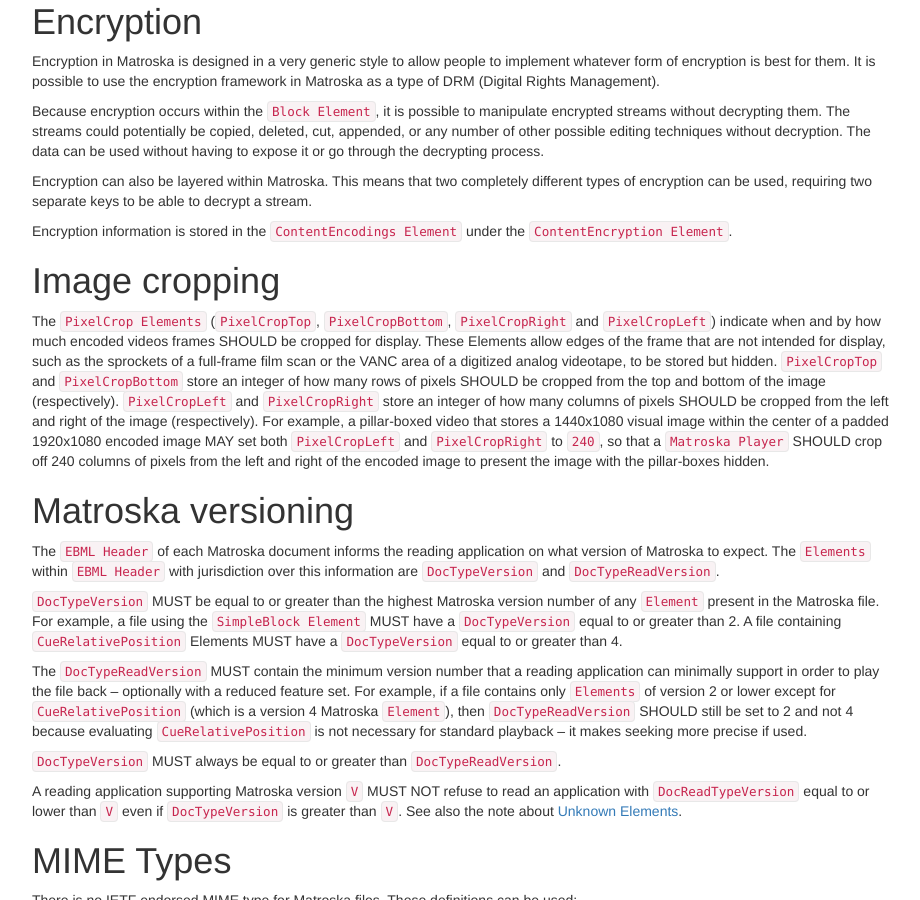
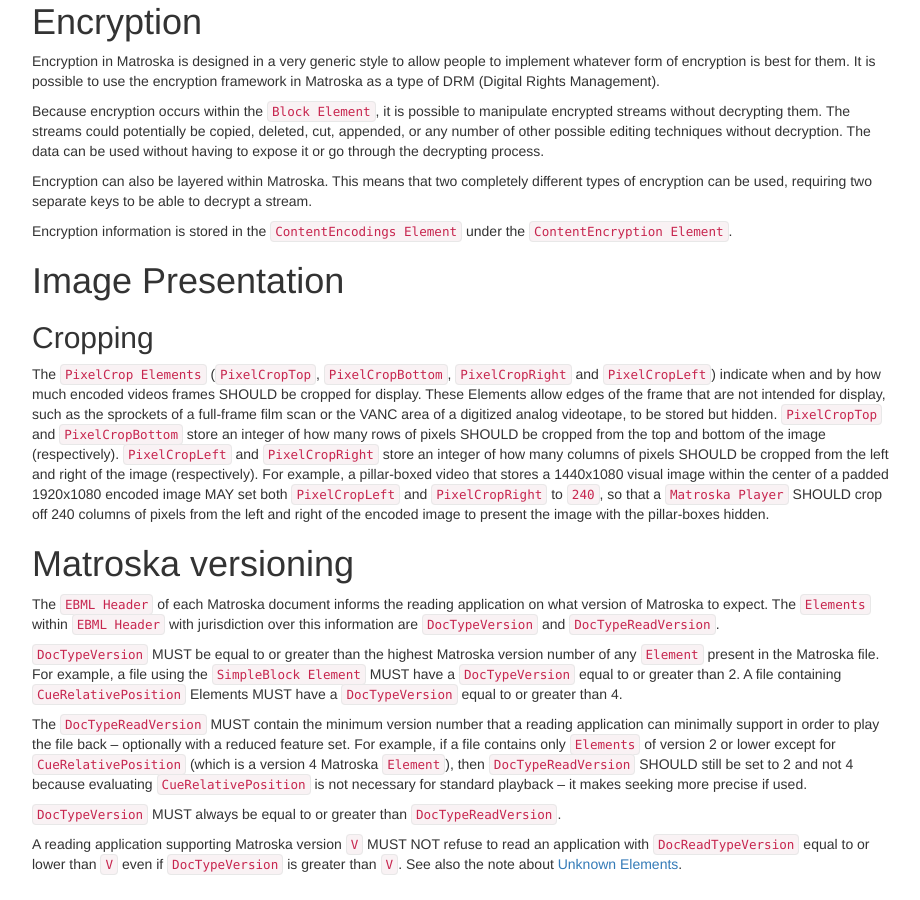
Before and after one commit to ietf-wg-cellar/matroska-specification, a Jekyll site: the page built from notes.md, in a window 1280 px wide and 900 px high, scrolled down 789 px. Shown: the whole window, without its empty margins (273-1193 px from the left). Built offline with Jekyll 4.4.1, drawn with Linux system fonts in a browser that asks for light colours; our own code applies the rules of GitHub Pages for plain Markdown files.

Commit message:
move cropping to subsection of image presentation section

```diff
--- a/notes.md
+++ b/notes.md
@@ -38,7 +38,9 @@
 
 Encryption information is stored in the `ContentEncodings Element` under the `ContentEncryption Element`.
 
-# Image cropping
+# Image Presentation
+
+## Cropping
 
 The `PixelCrop Elements` (`PixelCropTop`, `PixelCropBottom`, `PixelCropRight` and `PixelCropLeft`) indicate when and by how much encoded videos frames SHOULD be cropped for display. These Elements allow edges of the frame that are not intended for display, such as the sprockets of a full-frame film scan or the VANC area of a digitized analog videotape, to be stored but hidden. `PixelCropTop` and `PixelCropBottom` store an integer of how many rows of pixels SHOULD be cropped from the top and bottom of the image (respectively). `PixelCropLeft` and `PixelCropRight` store an integer of how many columns of pixels SHOULD be cropped from the left and right of the image (respectively). For example, a pillar-boxed video that stores a 1440x1080 visual image within the center of a padded 1920x1080 encoded image MAY set both `PixelCropLeft` and `PixelCropRight` to `240`, so that a `Matroska Player` SHOULD crop off 240 columns of pixels from the left and right of the encoded image to present the image with the pillar-boxes hidden.
 
```
